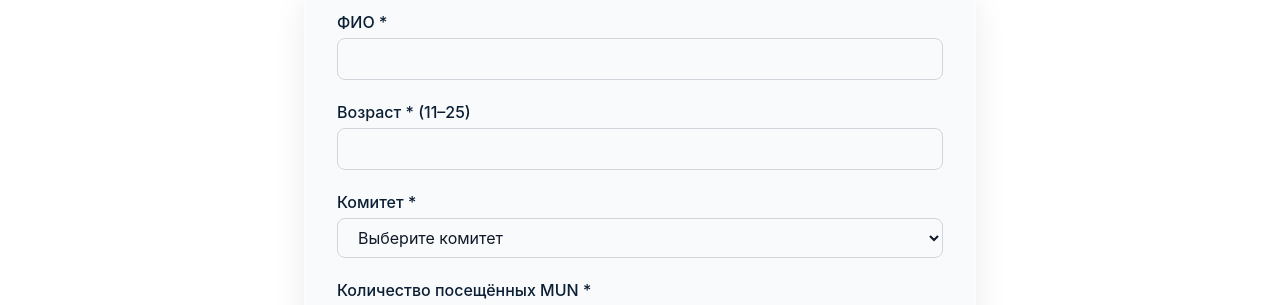
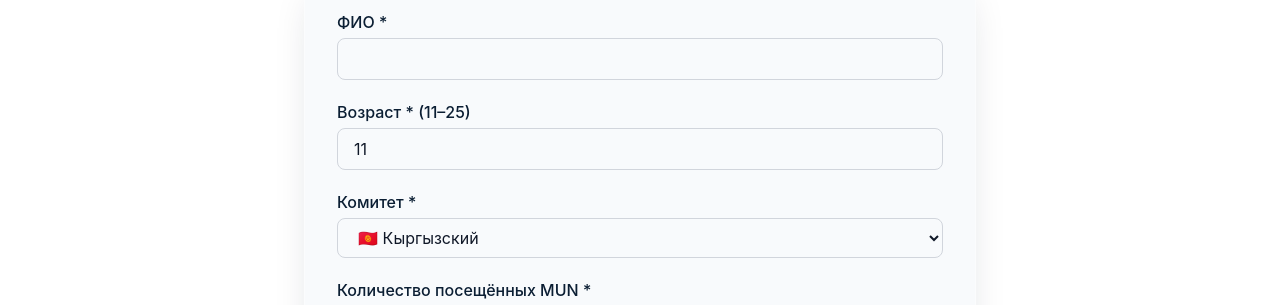
Before and after one commit to Username112233445566/ai_compass_mun, a Next.js app: page / in a window 1280 px wide. Shown: the part 2800-3105 px from the top of the page. Built offline with nearby package versions, Linux system fonts and the light colour scheme.

Commit message:
Fix: zod age validation type error

```diff
--- a/src/components/RegistrationForm.tsx
+++ b/src/components/RegistrationForm.tsx
@@ -2,35 +2,46 @@
 
 import { useForm } from 'react-hook-form';
 import { zodResolver } from '@hookform/resolvers/zod';
-import { z } from 'zod';
+import { z, type ZodType } from 'zod';
 import { useState } from 'react';
 import { Send, CheckCircle, AlertCircle } from 'lucide-react';
 
 const committees = ['Кыргызский', 'English', 'Русский', 'Другой'] as const;
 
-const formSchema = z.object({
+type FormData = {
+  fullName: string;
+  age: number;
+  committee: (typeof committees)[number];
+  experience: number;
+  wishes?: string;
+};
+
+// Явно фиксируем тип схемы как FormData,
+// чтобы resolver не пытался вывести age/experience как unknown.
+const formSchema: ZodType<FormData> = z.object({
   fullName: z.string().min(3, 'ФИО должно содержать минимум 3 символа'),
+
   age: z.coerce
     .number()
-    .refine((val) => !isNaN(val), { message: 'Введите число' })
+    .refine((val) => !Number.isNaN(val), { message: 'Введите число' })
     .refine((val) => val >= 11, { message: 'Минимальный возраст — 11 лет' })
     .refine((val) => val <= 25, { message: 'Максимальный возраст — 25 лет' }),
-  committee: z.string()
-    .refine((val) => committees.includes(val as any), {
-      message: 'Выберите комитет',
-    }),
+
+  committee: z
+    .enum(committees, { message: 'Выберите комитет' }),
+
   experience: z.coerce
     .number()
-    .refine((val) => !isNaN(val), { message: 'Введите число' })
+    .refine((val) => !Number.isNaN(val), { message: 'Введите число' })
     .refine((val) => val >= 0, { message: 'Не может быть отрицательным' })
     .refine((val) => Number.isInteger(val), { message: 'Должно быть целым числом' }),
+
   wishes: z.string().optional(),
 });
 
-type FormData = z.infer<typeof formSchema>;
-
 export default function RegistrationForm() {
   const [status, setStatus] = useState<'idle' | 'loading' | 'success' | 'error'>('idle');
+
   const {
     register,
     handleSubmit,
@@ -38,7 +49,13 @@ export default function RegistrationForm() {
     reset,
   } = useForm<FormData>({
     resolver: zodResolver(formSchema),
-    defaultValues: { experience: 0 },
+    defaultValues: {
+      fullName: '',
+      age: 11,
+      committee: 'Кыргызский',
+      experience: 0,
+      wishes: '',
+    },
   });
 
   const onSubmit = async (data: FormData) => {
@@ -51,9 +68,10 @@ export default function RegistrationForm() {
       });
 
       if (!res.ok) {
-        const errorData = await res.json();
-        throw new Error(errorData.error || 'Ошибка отправки');
+        const errorData = await res.json().catch(() => null);
+        throw new Error(errorData?.error || 'Ошибка отправки');
       }
+
       setStatus('success');
       reset();
       setTimeout(() => setStatus('idle'), 5000);
@@ -82,7 +100,10 @@ export default function RegistrationForm() {
           </div>
         )}
 
-        <form onSubmit={handleSubmit(onSubmit)} className="bg-[#F8FAFC] rounded-xl soft-shadow p-6 md:p-8 space-y-5 border border-white/50">
+        <form
+          onSubmit={handleSubmit(onSubmit)}
+          className="bg-[#F8FAFC] rounded-xl soft-shadow p-6 md:p-8 space-y-5 border border-white/50"
+        >
           {/* ФИО */}
           <div>
             <label className="block mb-1 font-medium text-[#0B1E33]">ФИО *</label>
@@ -98,7 +119,7 @@ export default function RegistrationForm() {
             <label className="block mb-1 font-medium text-[#0B1E33]">Возраст * (11–25)</label>
             <input
               type="number"
-              {...register('age')}
+              {...register('age', { valueAsNumber: true })}
               className="w-full border border-gray-300 rounded-lg px-4 py-2 focus:outline-none focus:ring-2 focus:ring-[#B8914A]"
             />
             {errors.age && <p className="text-red-600 text-sm mt-1">{errors.age.message}</p>}
@@ -111,7 +132,9 @@ export default function RegistrationForm() {
               {...register('committee')}
               className="w-full border border-gray-300 rounded-lg px-4 py-2 focus:outline-none focus:ring-2 focus:ring-[#B8914A]"
             >
-              <option value="">Выберите комитет</option>
+              <option value="" disabled>
+                Выберите комитет
+              </option>
               <option value="Кыргызский">🇰🇬 Кыргызский</option>
               <option value="English">🇬🇧 English</option>
               <option value="Русский">🇷🇺 Русский</option>
@@ -125,7 +148,7 @@ export default function RegistrationForm() {
             <label className="block mb-1 font-medium text-[#0B1E33]">Количество посещённых MUN *</label>
             <input
               type="number"
-              {...register('experience')}
+              {...register('experience', { valueAsNumber: true })}
               className="w-full border border-gray-300 rounded-lg px-4 py-2 focus:outline-none focus:ring-2 focus:ring-[#B8914A]"
             />
             {errors.experience && <p className="text-red-600 text-sm mt-1">{errors.experience.message}</p>}
```
